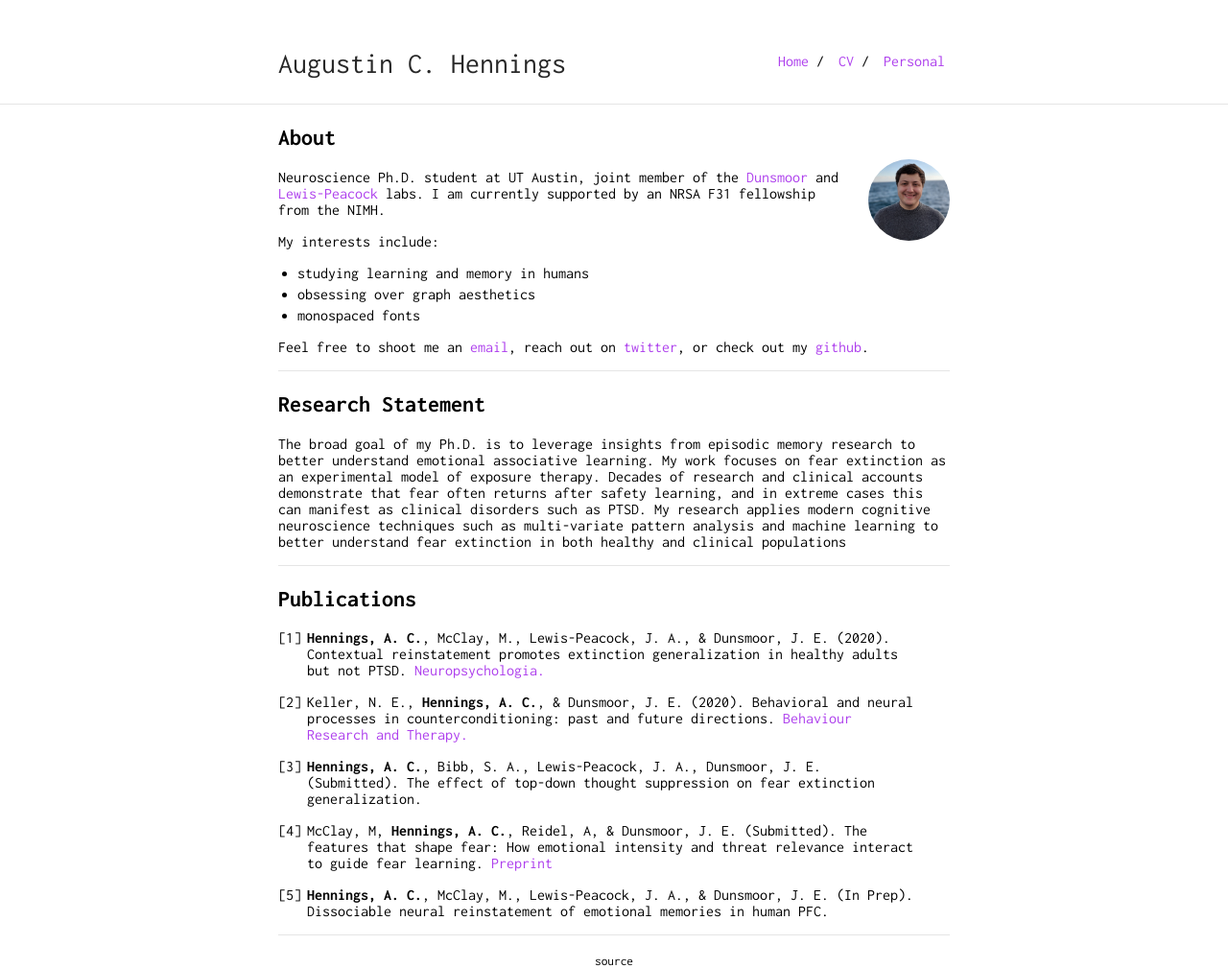
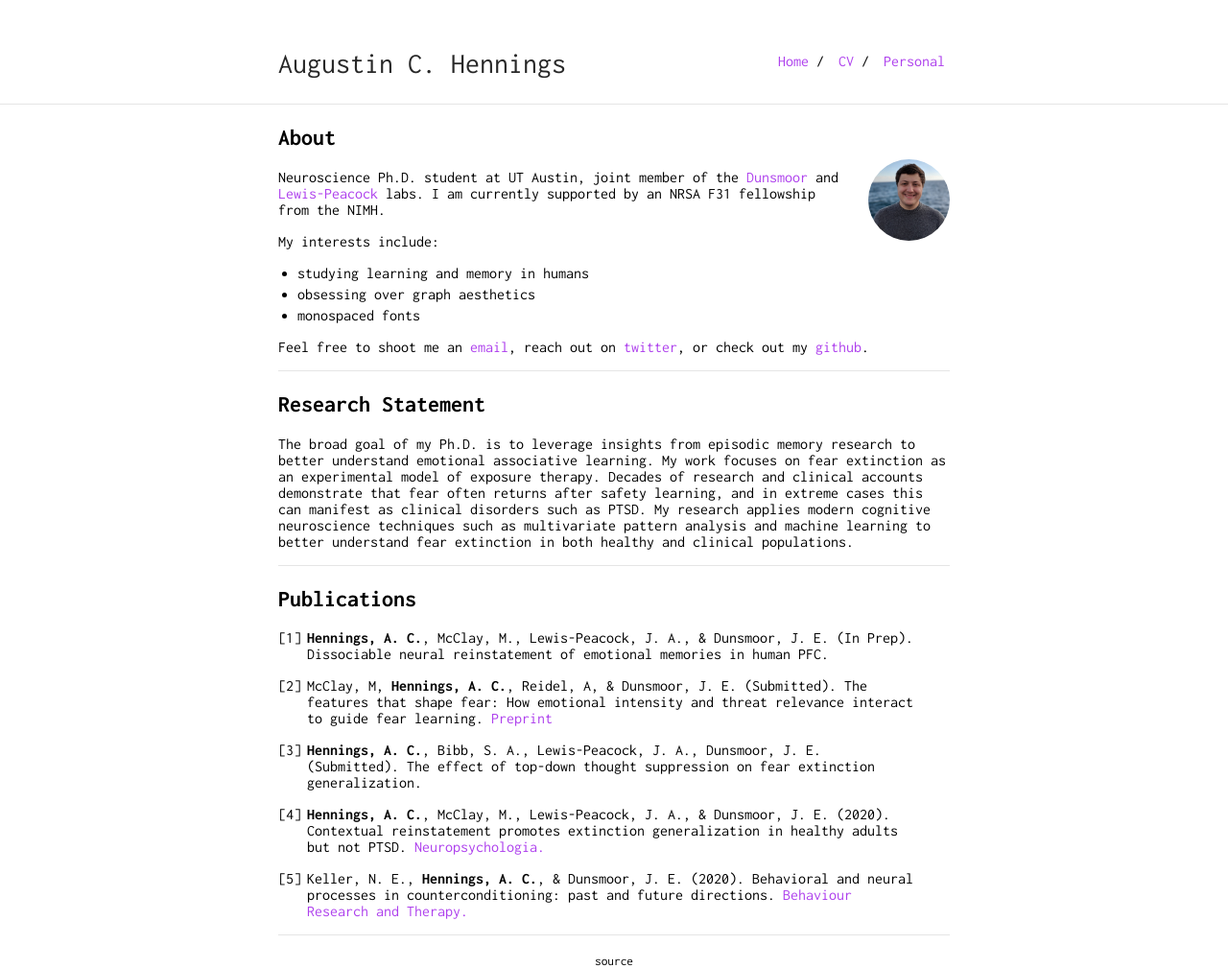
Before and after one commit to achennings/achennings.github.io, a Jekyll site: the page built from index.md, in a window 1280 px wide. Shown: the whole page at 96% size. Built offline with Jekyll 4.4.1, drawn with Linux system fonts in a browser that asks for light colours; our own code applies the rules of GitHub Pages for plain Markdown files.

Commit message:
cv fix 2

```diff
--- a/index.md
+++ b/index.md
@@ -19,18 +19,18 @@ Feel free to shoot me an [email](mailto:achennings@utexas.edu), reach out on [tw
 
 ## Research Statement
 
-The broad goal of my Ph.D. is to leverage insights from episodic memory research to better understand emotional associative learning. My work focuses on fear extinction as an experimental model of exposure therapy. Decades of research and clinical accounts demonstrate that fear often returns after safety learning, and in extreme cases this can manifest as clinical disorders such as PTSD. My research applies modern cognitive neuroscience techniques such as multi-variate pattern analysis and machine learning to better understand fear extinction in both healthy and clinical populations
+The broad goal of my Ph.D. is to leverage insights from episodic memory research to better understand emotional associative learning. My work focuses on fear extinction as an experimental model of exposure therapy. Decades of research and clinical accounts demonstrate that fear often returns after safety learning, and in extreme cases this can manifest as clinical disorders such as PTSD. My research applies modern cognitive neuroscience techniques such as multivariate pattern analysis and machine learning to better understand fear extinction in both healthy and clinical populations.
 
 ---
 
 ## Publications
 
-1. **Hennings, A. C.**, McClay, M., Lewis-Peacock, J. A., & Dunsmoor, J. E. (2020). Contextual reinstatement promotes extinction generalization in healthy adults but not PTSD. [Neuropsychologia.](https://doi.org/10.1016/j.neuropsychologia.2020.107573)
+1. **Hennings, A. C.**, McClay, M., Lewis-Peacock, J. A., & Dunsmoor, J. E. (In Prep). Dissociable neural reinstatement of emotional memories in human PFC.
 
-2. Keller, N. E., **Hennings, A. C.**, & Dunsmoor, J. E. (2020). Behavioral and neural processes in counterconditioning: past and future directions. [Behaviour Research and Therapy.](https://doi.org/10.1016/j.brat.2019.103532)
+2. McClay, M, **Hennings, A. C.**, Reidel, A, & Dunsmoor, J. E. (Submitted). The features that shape fear: How emotional intensity and threat relevance interact to guide fear learning. [Preprint](https://doi.org/10.31234/osf.io/ckf8d)
 
 3. **Hennings, A. C.**, Bibb, S. A., Lewis-Peacock, J. A., Dunsmoor, J. E. (Submitted). The effect of top-down thought suppression on fear extinction generalization.
 
-4. McClay, M, **Hennings, A. C.**, Reidel, A, & Dunsmoor, J. E. (Submitted). The features that shape fear: How emotional intensity and threat relevance interact to guide fear learning. [Preprint](https://doi.org/10.31234/osf.io/ckf8d)
+4. **Hennings, A. C.**, McClay, M., Lewis-Peacock, J. A., & Dunsmoor, J. E. (2020). Contextual reinstatement promotes extinction generalization in healthy adults but not PTSD. [Neuropsychologia.](https://doi.org/10.1016/j.neuropsychologia.2020.107573)
 
-5. **Hennings, A. C.**, McClay, M., Lewis-Peacock, J. A., & Dunsmoor, J. E. (In Prep). Dissociable neural reinstatement of emotional memories in human PFC.
+5. Keller, N. E., **Hennings, A. C.**, & Dunsmoor, J. E. (2020). Behavioral and neural processes in counterconditioning: past and future directions. [Behaviour Research and Therapy.](https://doi.org/10.1016/j.brat.2019.103532)
```
Also changed, not shown: 1 other file.
